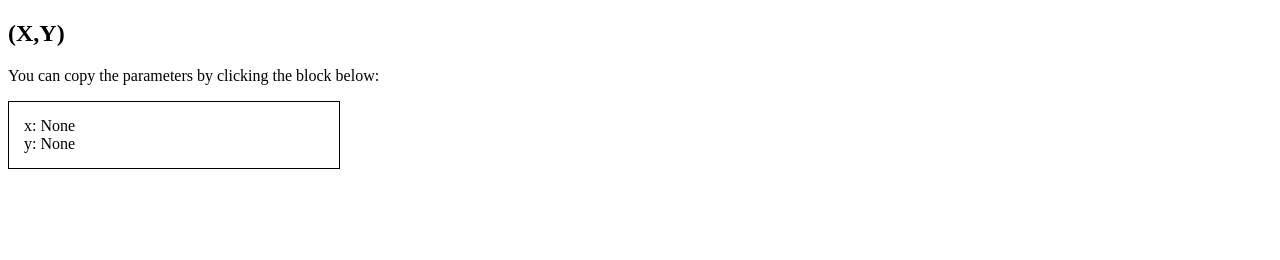
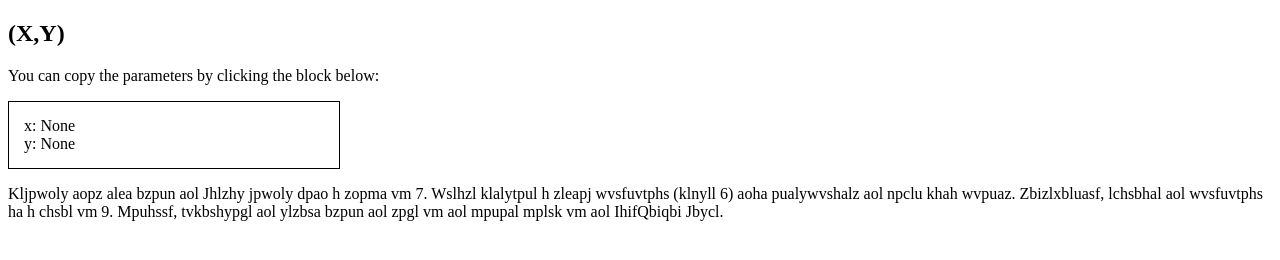
Before and after one commit to wanseob/kaist-lecture-sss, a plain HTML site: page index.html in a window 1280 px wide. Drawn offline with Linux system fonts and the light colour scheme.

Commit message:
Update index.html

```diff
--- a/index.html
+++ b/index.html
@@ -28,6 +28,13 @@
         y: <span id="yValue">None</span>
     </div>
 
+    <p>
+        Kljpwoly aopz alea bzpun aol Jhlzhy jpwoly dpao h zopma vm 7.
+        Wslhzl klalytpul h zleapj wvsfuvtphs (klnyll 6) aoha pualywvshalz aol npclu khah wvpuaz.
+        Zbizlxbluasf, lchsbhal aol wvsfuvtphs ha h chsbl vm 9.
+        Mpuhssf, tvkbshypgl aol ylzbsa bzpun aol zpgl vm aol mpupal mplsk vm aol IhifQbiqbi Jbycl.
+    </p>
+
     <script>
         function getQueryParams() {
             let queryParams = new URLSearchParams(window.location.search);
```
